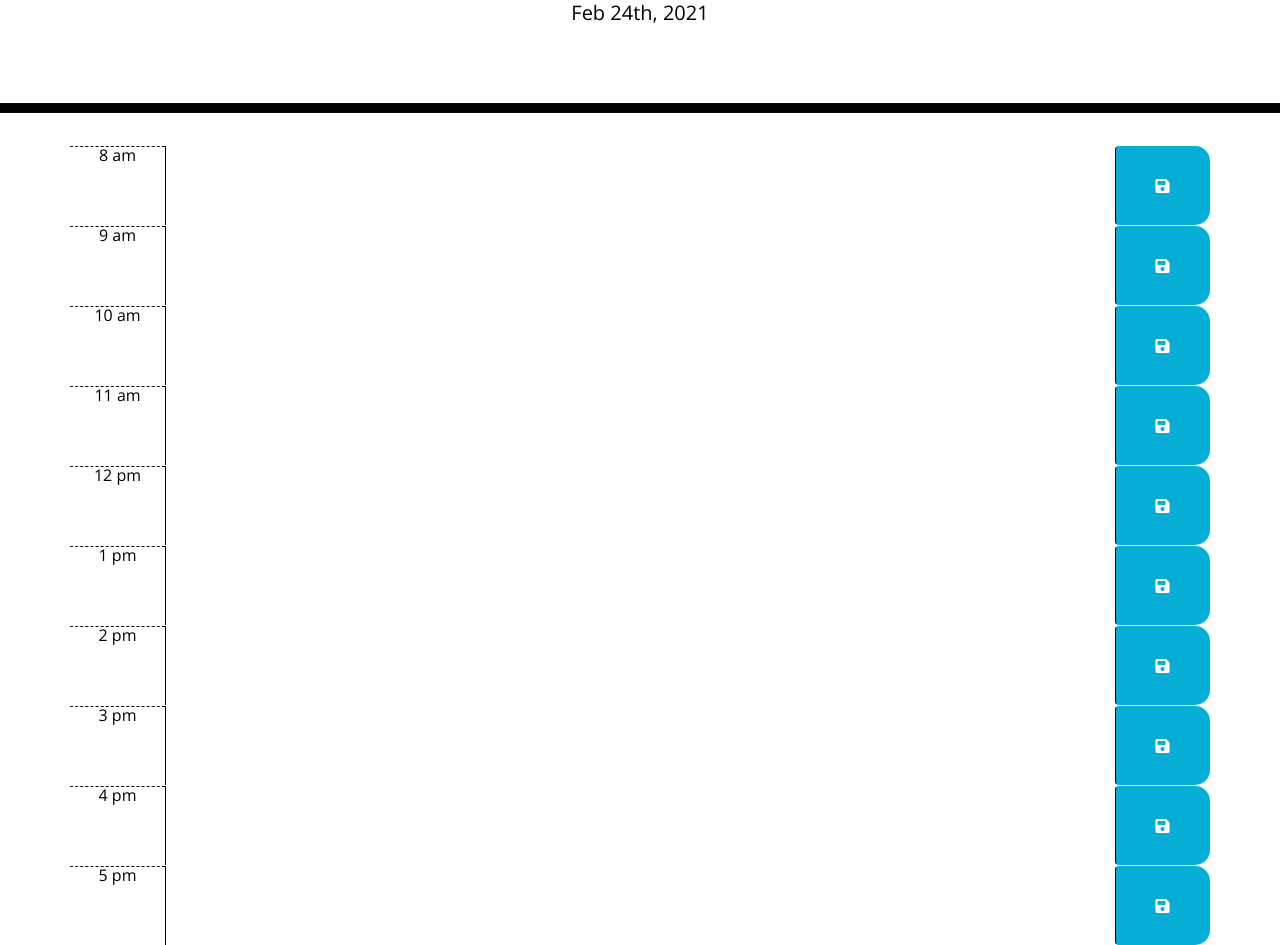
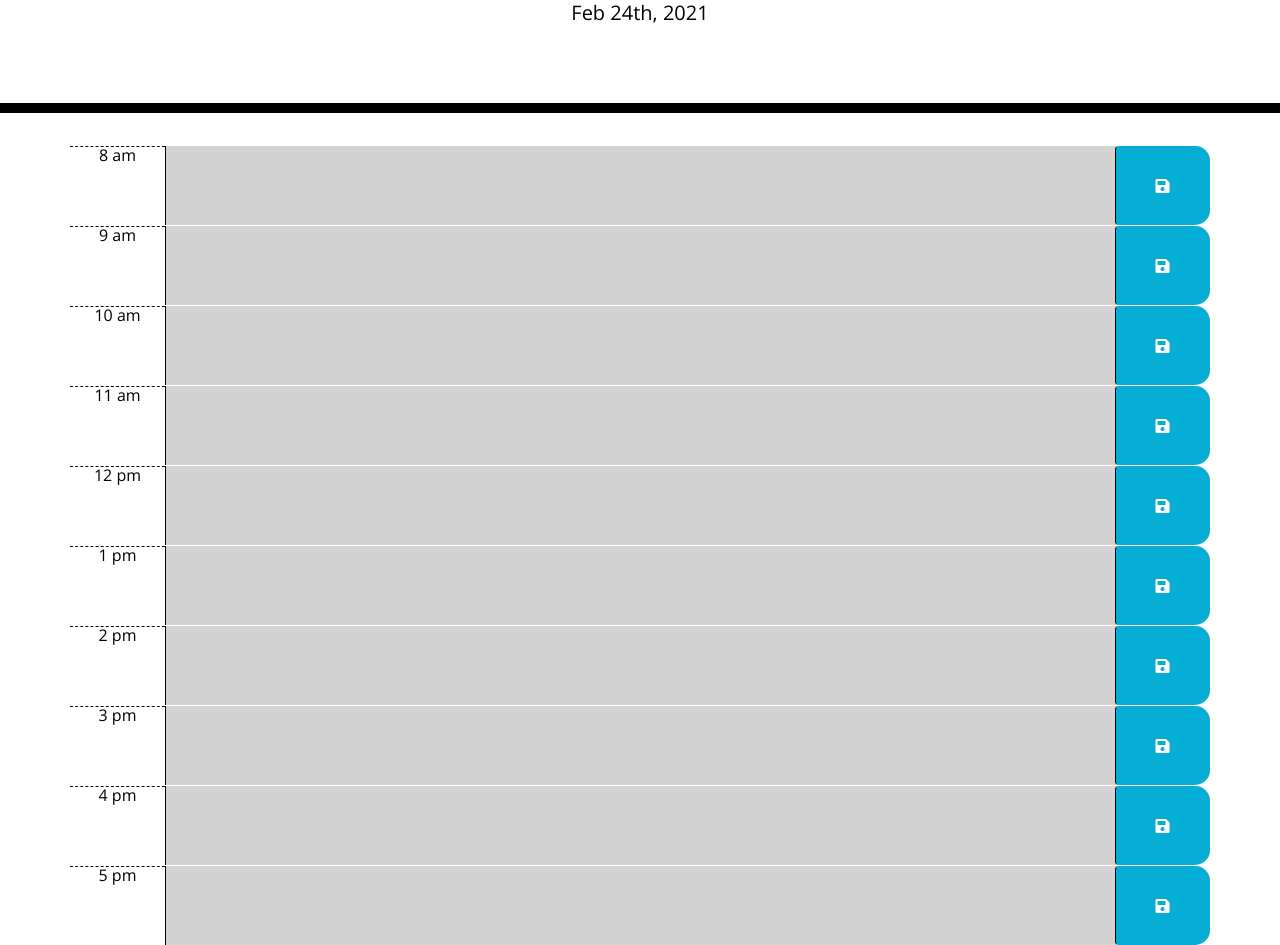
Before and after one commit to hrkoren/workday_scheduler, a plain HTML site: page index.html in a window 1280 px wide. Shown: the part 191-1136 px from the top of the page. Drawn offline with nearby package versions, Linux system fonts and the light colour scheme.

Commit message:
pushing code changes_tests

```diff
--- a/Assets/script.js
+++ b/Assets/script.js
@@ -3,24 +3,24 @@ $('#currentDay').text(today.format("MMM Do, YYYY"));
 
 // function timeFunction() {
 // var currentTime = moment().hour();
-// var hour = document.getElementsByClassName('.hour');
-// var timeBlock = document.getElementsByTagName('textarea');
+// var hour = document.querySelectorAll('#hour8 #hour9 #hour10 #hour11 #hour12 #hour13 #hour14 #hour15 #hour16 #hour17');
+// var plannerBlock = document.getElementsByTagName('.time-block');
 
 // if (hour === currentTime) {
-// timeBlock.setAttribute('class', '.present');
+// plannerBlock.setAttribute('class', '.present');
 
-//  } else if (hour < curentTime) {
-//      timeBlock.setAttribute('class', '.past');
-//  } else {
-//      timeBlock.setAttribute('class', '.future');
-//  }
+//  } else  (hour < currentTime)
+//     plannerBlock.setAttribute('class', '.future');
 // }
 
 var currentTime = moment().hour();
-var currentHour = getElementsByClassName('.hour');
-var textArea = document.getElementsByTagName('textarea');
-var pastTime = document.getElementsByClassName('hour', '.past');
+var currentHour = document.querySelectorAll('#hour8 #hour9 #hour10 #hour11 #hour12 #hour13 #hour14 #hour15 #hour16 #hour17');
+var plannerBlock = document.getElementsByClassName('.description');
+var pastTime = document.getElementsByClassName('.past');
 if (currentHour === currentTime) {
-    textArea.classname = '.present';
+    plannerBlock.classname = '.present';
 } else (currentHour > currentTime)
-    textArea.setAttribute('textarea', '.future');
+    plannerBlock.classname = '.future';
+
+
+//text entry into plannerBlock and save to local storage upon save
--- a/index.html
+++ b/index.html
@@ -30,61 +30,61 @@
     </header>
     <div class="container">
       <!-- Timeblocks go here -->
-      <div id="hour8AM" class="row time-block">
+      <div id="hour8" class="row time-block past">
       <div class="col-md-1 hour">8 am</div>
       <textarea class="col-md-10 description"></textarea>
       <button class="btn saveBtn col-md-1"><i class="fas fa-save"></i></button>
     </div>
 
-    <div id="hour9AM" class="row time-block">
+    <div id="hour9" class="row time-block past">
       <div class="col-md-1 hour">9 am</div>
       <textarea class="col-md-10 description"></textarea>
       <button class="btn saveBtn col-md-1"><i class="fas fa-save"></i></button>
     </div>
 
-     <div id="hour10AM" class="row time-block">
+     <div id="hour10" class="row time-block past">
       <div class="col-md-1 hour">10 am</div>
       <textarea class="col-md-10 description"></textarea>
       <button class="btn saveBtn col-md-1"><i class="fas fa-save"></i></button>
     </div>
 
-     <div id="hour11AM" class="row time-block">
+     <div id="hour11" class="row time-block past">
       <div class="col-md-1 hour">11 am</div>
       <textarea class="col-md-10 description"></textarea>
       <button class="btn saveBtn col-md-1"><i class="fas fa-save"></i></button>
     </div>
 
-    <div id="hour12PM" class="row time-block">
+    <div id="hour12" class="row time-block past">
       <div class="col-md-1 hour">12 pm</div>
       <textarea class="col-md-10 description"></textarea>
       <button class="btn saveBtn col-md-1"><i class="fas fa-save"></i></button>
     </div>
 
-    <div id="hour1PM" class="row time-block">
+    <div id="hour13" class="row time-block past">
       <div class="col-md-1 hour">1 pm</div>
       <textarea class="col-md-10 description"></textarea>
       <button class="btn saveBtn col-md-1"><i class="fas fa-save"></i></button>
     </div>
 
-    <div id="hour2PM" class="row time-block">
+    <div id="hour14" class="row time-block past">
       <div class="col-md-1 hour">2 pm</div>
       <textarea class="col-md-10 description"></textarea>
       <button class="btn saveBtn col-md-1"><i class="fas fa-save"></i></button>
     </div>
 
-    <div id="hour3PM" class="row time-block">
+    <div id="hour15" class="row time-block past">
       <div class="col-md-1 hour">3 pm</div>
       <textarea class="col-md-10 description"></textarea>
       <button class="btn saveBtn col-md-1"><i class="fas fa-save"></i></button>
     </div>
 
-    <div id="hour4PM" class="row time-block">
+    <div id="hour16" class="row time-block past">
       <div class="col-md-1 hour">4 pm</div>
       <textarea class="col-md-10 description"></textarea>
       <button class="btn saveBtn col-md-1"><i class="fas fa-save"></i></button>
     </div>
 
-    <div id="hour5PM" class="row time-block">
+    <div id="hour17" class="row time-block past">
       <div class="col-md-1 hour">5 pm</div>
       <textarea class="col-md-10 description"></textarea>
       <button class="btn saveBtn col-md-1"><i class="fas fa-save"></i></button>
```
